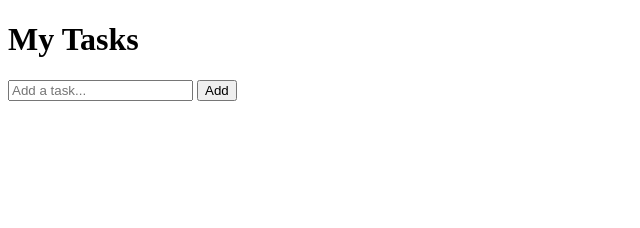
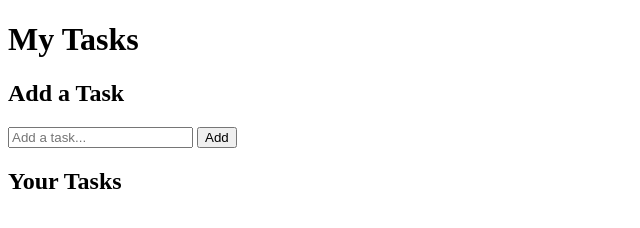
Before and after one commit to hannah-chen02/todo-app, a plain HTML site: page index.html in a window 1280 px wide. Shown: the whole page, without its empty margins (0-640 px from the left). Drawn offline with Linux system fonts and the light colour scheme.

Commit message:
Restructure page into header and sections

```diff
--- a/index.html
+++ b/index.html
@@ -10,13 +10,21 @@
 </head>
 
 <body>
+    <header>
+        <h1>My Tasks</h1>
+    </header>
     <main>
-        <h1>My Tasks</h1>
-        <form id="task-form">
-            <input type="text" id="task-input" placeholder="Add a task..." required>
-            <button type="submit">Add</button>
-        </form>
-        <ul id="task-list"></ul>
+        <section>
+            <h2>Add a Task</h2>
+            <form id="task-form">
+                <input type="text" id="task-input" placeholder="Add a task..." required>
+                <button type="submit">Add</button>
+            </form>
+        </section>
+        <section>
+            <h2>Your Tasks</h2>
+            <ul id="task-list"></ul>
+        </section>
     </main>
 </body>
 
```
